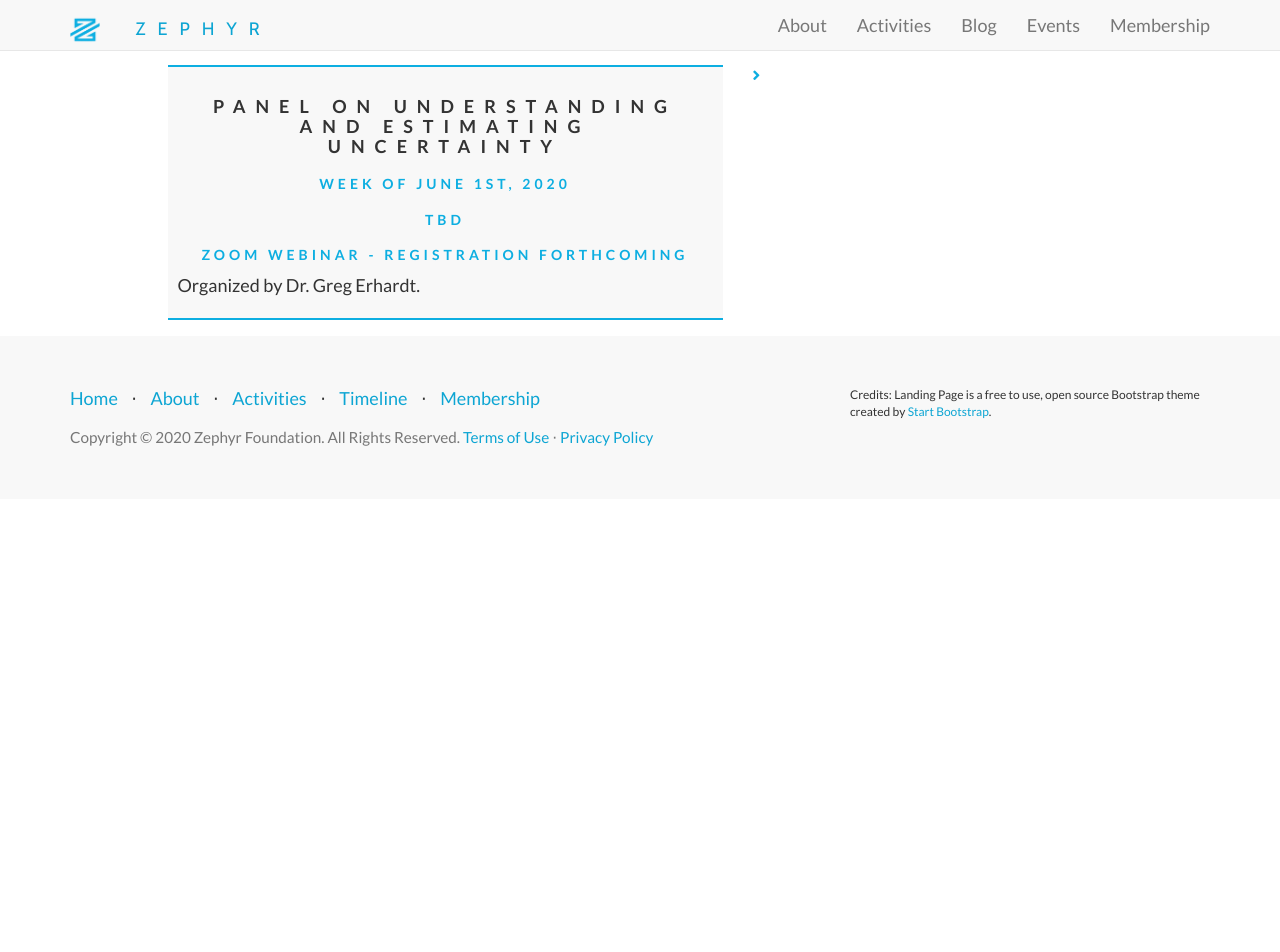
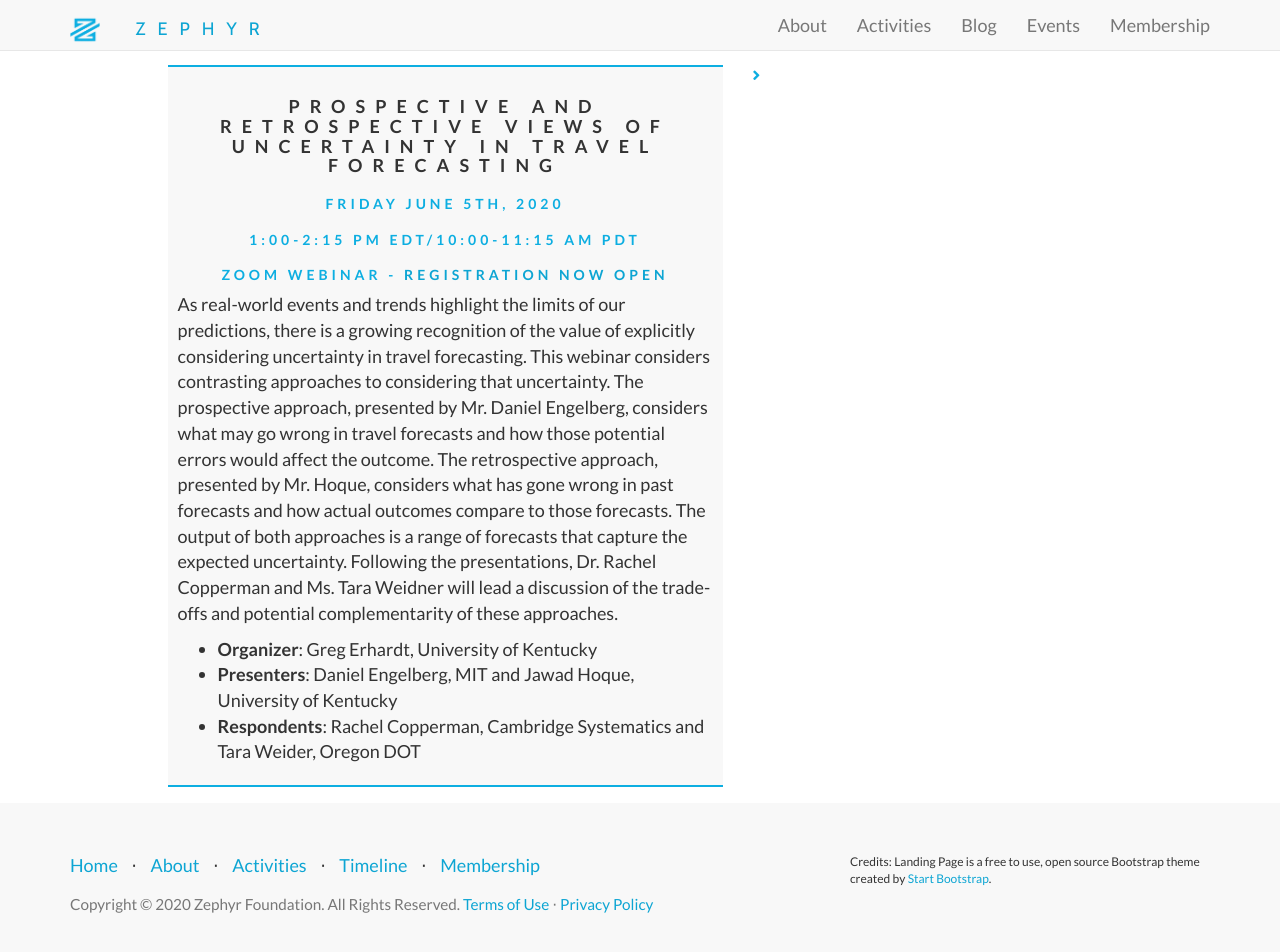
Before and after one commit to ZephyrTransport/zephyr-website, a Jekyll site: the page built from _events/2020-june-panel-estimating-understanding-uncertainty.md, in a window 1280 px wide and 966 px high. Shown: the top 952 px of the window. Built offline with Jekyll 4.4.1, drawn with Linux system fonts in a browser that asks for light colours; nearby versions of some CDN libraries.

Commit message:
Add Uncertainty Registration

```diff
--- a/_events/2020-june-panel-estimating-understanding-uncertainty.md
+++ b/_events/2020-june-panel-estimating-understanding-uncertainty.md
@@ -1,11 +1,18 @@
 ---
 layout: event
 category: Learning
-title: Panel on Understanding and Estimating Uncertainty
+title: Prospective and retrospective views of uncertainty in travel forecasting
 type: Learning Session
-day: Week of June 1st, 2020
-time: TBD
-place: Zoom Webinar - Registration forthcoming
+day: Friday June 5th, 2020
+time: 1:00-2:15 PM EDT/10:00-11:15 AM PDT
+place: Zoom Webinar - <a href="https://zoom.us/webinar/register/2915899415446/WN_Nr12HVE0TQe9GdQ3v1LwKA">Registration Now Open</a>
 additional-msg:
-summary:  "Organized by Dr. Greg Erhardt."
+summary:  "As real-world events and trends highlight the limits of our predictions, there is a growing recognition of the value of explicitly considering uncertainty in travel forecasting.  This webinar considers contrasting approaches to considering that uncertainty.  The prospective approach, presented by Mr. Daniel Engelberg, considers what may go wrong in travel forecasts and how those potential errors would affect the outcome.  The retrospective approach, presented by Mr. Hoque, considers what has gone wrong in past forecasts and how actual outcomes compare to those forecasts.  The output of both approaches is a range of forecasts that capture the expected uncertainty.  Following the presentations, Dr. Rachel Copperman and Ms. Tara Weidner will lead a discussion of the trade-offs and potential complementarity of these approaches.
+<ul>
+<li><b>Organizer</b>: Greg Erhardt, University of Kentucky</li>
+<li><b>Presenters</b>: Daniel Engelberg, MIT and Jawad Hoque, University of Kentucky</li>
+<li><b>Respondents</b>: Rachel Copperman, Cambridge Systematics and Tara Weider, Oregon DOT</li>
+</ul>
+<p>
+"
 ---
```
Also changed, not shown: _events/2020-july-activitysim.md (+11 -1 lines), _events/2020-july-networks.md (+1 -1 lines).
